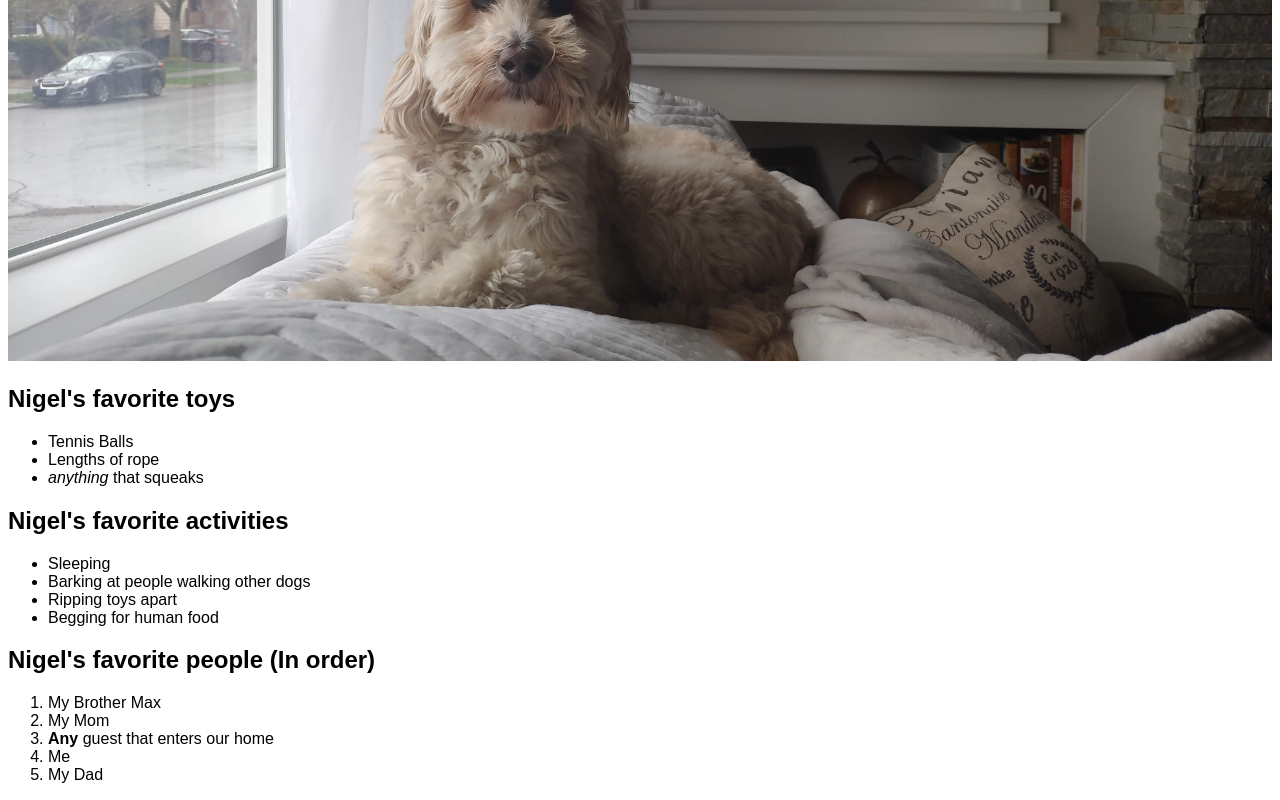
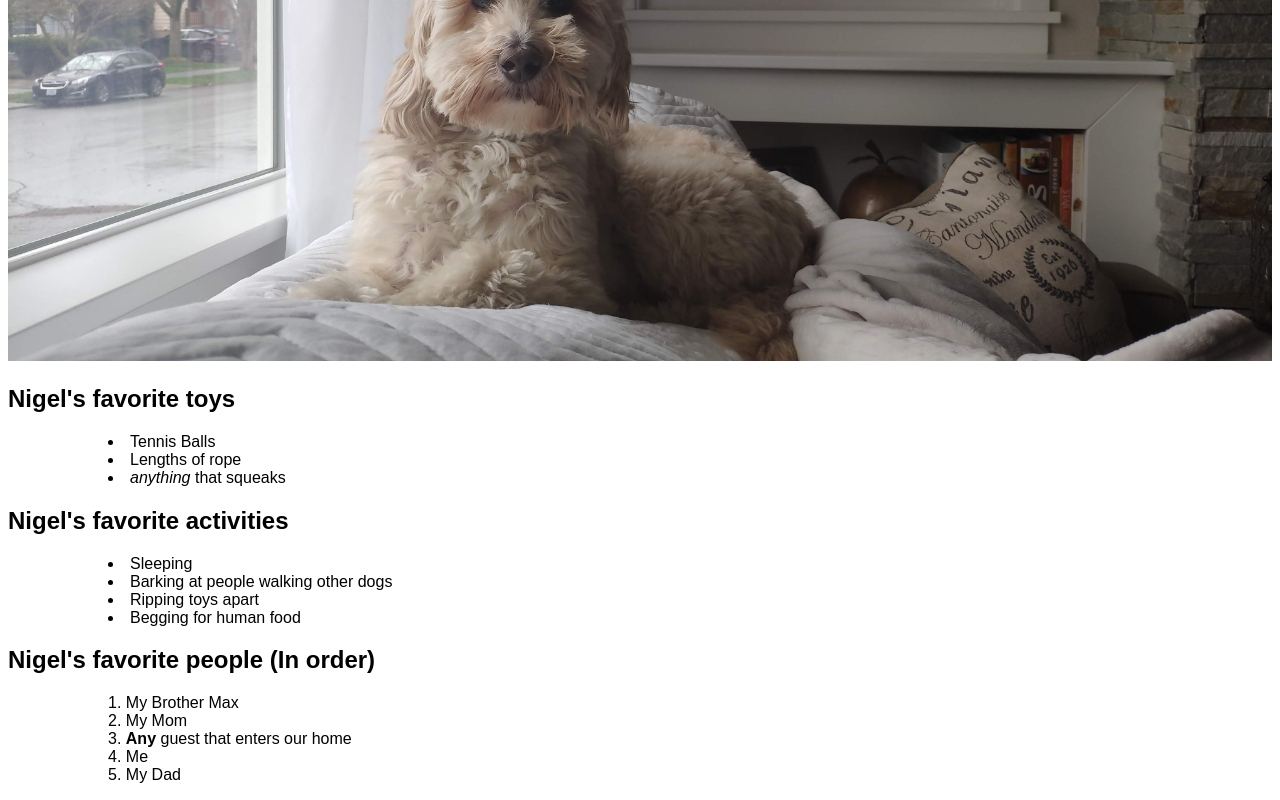
Before and after one commit to Skylar-Brockbank/my-first-webpage, a plain HTML site: page petPage.html in a window 1280 px wide. Shown: the part 351-1151 px from the top of the page. Drawn offline with Linux system fonts and the light colour scheme.

Commit message:
full save

```diff
--- a/css/StylesPart2AttackofTheClones.css
+++ b/css/StylesPart2AttackofTheClones.css
@@ -29,4 +29,8 @@ body{
   height: 120px;
 }
 
-/* Lists */
+/* Lists/Div */
+.listShenanigans{
+  padding-left: 60px;
+  list-style-position: inside;
+}
--- a/petPage.html
+++ b/petPage.html
@@ -9,25 +9,32 @@
   <img class="Nigel" src="img/Nigel1.jpg" alt="Nigel on the couch">
   <!-- style="max-width: 100%" -->
   <h2>Nigel's favorite toys</h2>
+  <div class="listShenanigans">
     <ul>
       <li>Tennis Balls</li>
       <li>Lengths of rope</li>
       <li><em>anything</em> that squeaks</li>
     </ul>
+  </div>
   <h2>Nigel's favorite activities</h2>
+  <div class="listShenanigans">
     <ul>
       <li>Sleeping</li>
       <li>Barking at people walking other dogs</li>
       <li>Ripping toys apart</li>
       <li>Begging for human food</li>
     </ul>
+  </div>
   <h2>Nigel's favorite people (In order)</h2>
+  <div class="listShenanigans">
     <ol>
       <li>My Brother Max</li>
+
       <li>My Mom</li>
       <li><strong>Any</strong> guest that enters our home</li>
       <li>Me</li>
       <li>My Dad</li>
     </ol>
+  </div>
 </body>
 </html>
```
Also changed, not shown: my-first-webpage.html (+3 -0 lines). Lines whose indentation alone changed are shown as unchanged.
